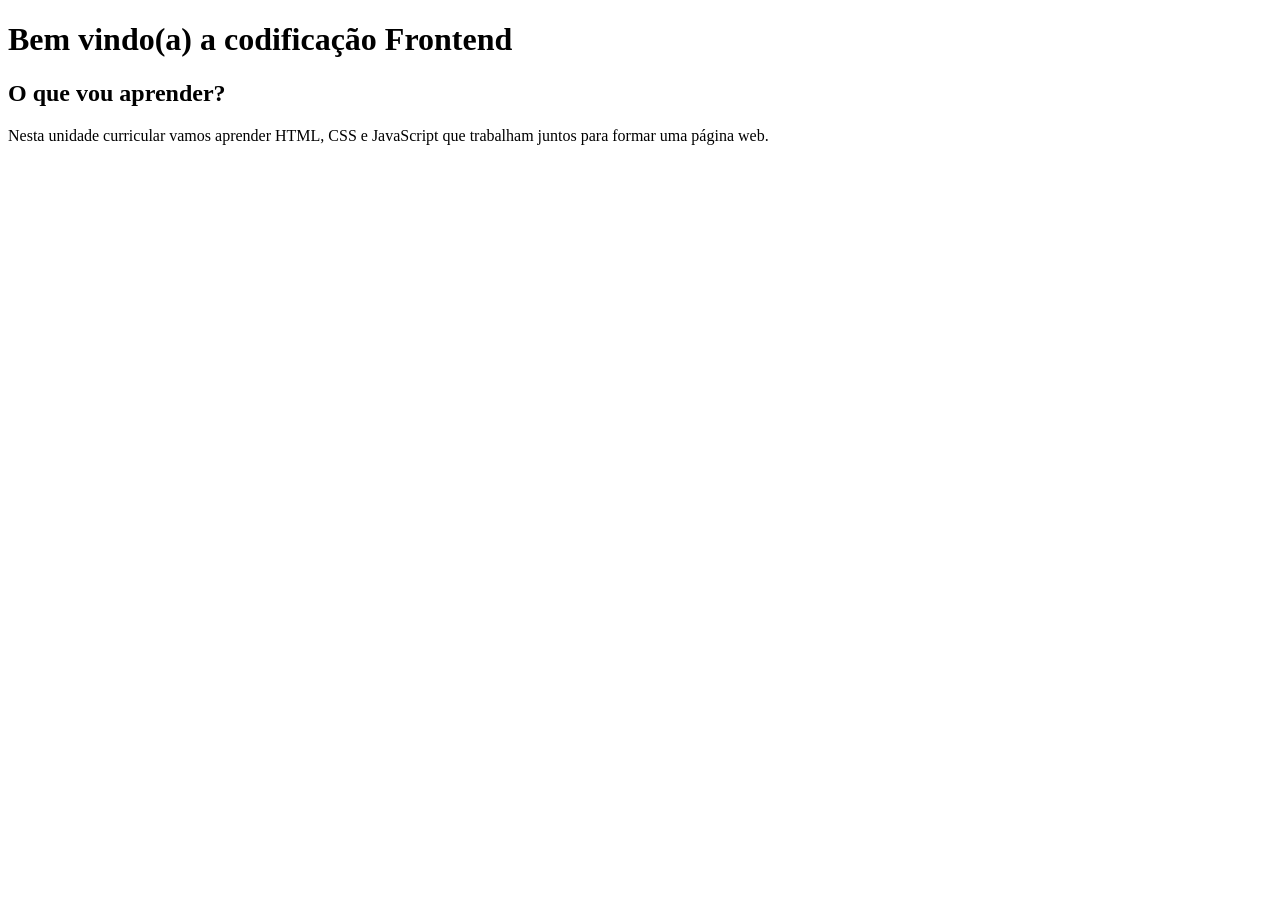
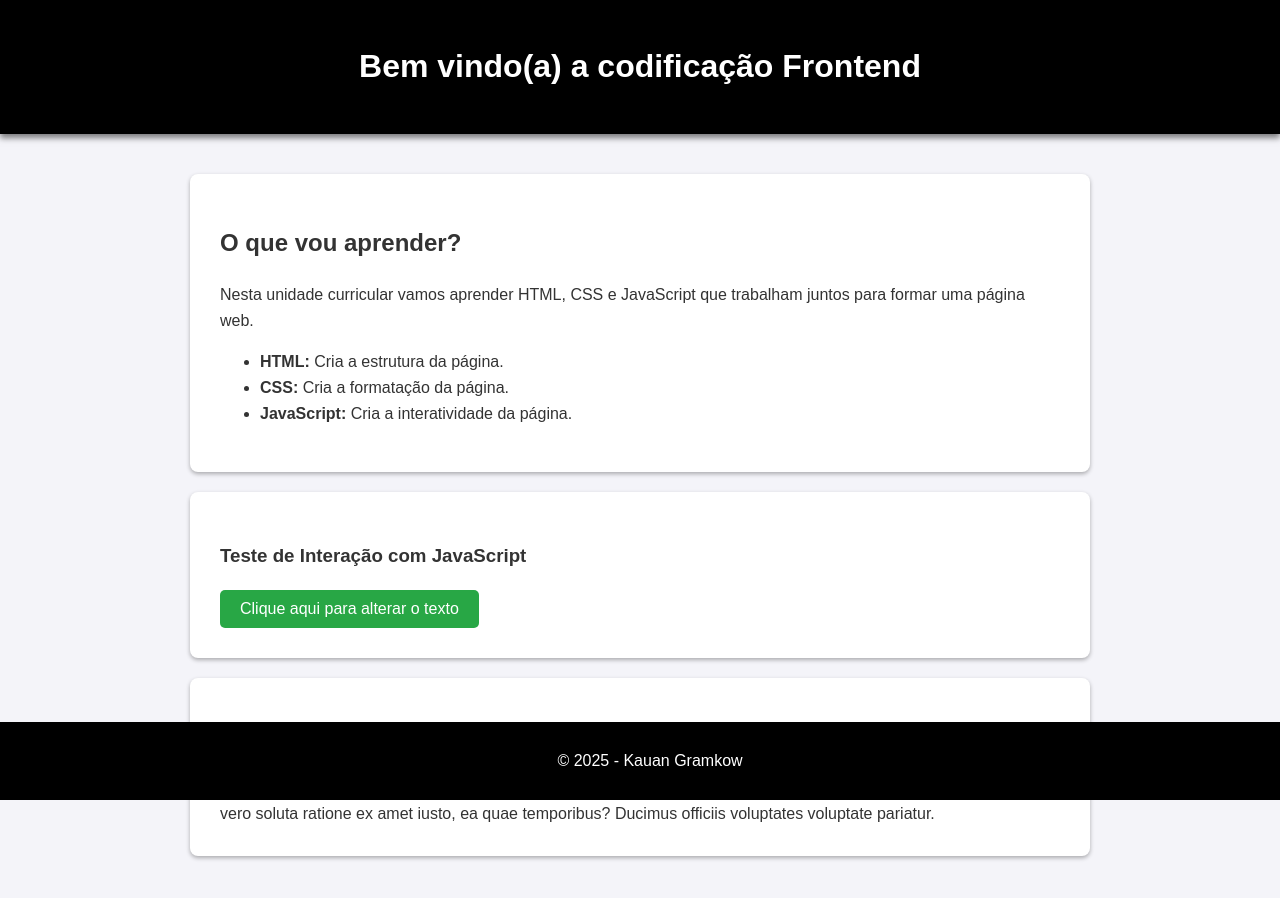
Before and after one commit to Valky-7/pagina-inicial, a plain HTML site: page index.html in a window 1280 px wide. Before the commit the page ends 800 px from the top, so only its background shows below. Drawn offline with Linux system fonts and the light colour scheme.

Commit message:
adição de css

```diff
--- a/index.html
+++ b/index.html
@@ -5,17 +5,38 @@
     <meta charset="UTF-8">
     <meta name="viewport" content="width=device-width, initial-scale=1.0">
     <title>Introdução ao Frontend</title>
+    <link rel="stylesheet" href="styles.css" />
 </head>
 
 <body>
-    <header></header>
-    <h1>Bem vindo(a) a codificação Frontend</h1>
-    <main></main>
-    <section>
-        <h2>O que vou aprender?</h2>
-        <p>Nesta unidade curricular vamos aprender HTML, CSS e JavaScript que trabalham juntos para formar uma página web.</p>
-    </section>
-    <footer></footer>
+    <header>
+        <h1>Bem vindo(a) a codificação Frontend</h1>
+    </header>
+    <main>
+        <section class="apresentacao">
+            <h2>O que vou aprender?</h2>
+            <p>Nesta unidade curricular vamos aprender HTML, CSS e JavaScript que trabalham juntos para formar uma
+                página web.</p>
+            <ul>
+                <li><strong>HTML:</strong> Cria a estrutura da página.</li>
+                <li><strong>CSS:</strong> Cria a formatação da página.</li>
+                <li><strong>JavaScript: </strong> Cria a interatividade da página.</li>
+            </ul>
+        </section>
+        <section class="apresentacao">
+            <h3>Teste de Interação com JavaScript</h3>
+            <button id="botao">Clique aqui para alterar o texto</button>
+        </section>
+        <section class="apresentacao">
+            <h3>Lorem ipsum</h3>
+            Lorem ipsum dolor sit, amet consectetur adipisicing elit. Perferendis id porro, sed autem accusantium
+            deleniti facere, vero soluta ratione ex amet iusto, ea quae temporibus? Ducimus officiis voluptates
+            voluptate pariatur.
+        </section>
+    </main>
+    <footer>
+        <p>&copy; 2025 - Kauan Gramkow</p>
+    </footer>
 </body>
 
 </html>
--- /dev/null
+++ b/styles.css
@@ -0,0 +1,63 @@
+body {
+    background-color: #f4f4f9;
+    margin: 0;
+    padding: 0;
+    color: #333;
+    font-family: Arial, Helvetica, sans-serif;
+    line-height: 1.6;
+
+}
+
+/*Formatação do cabeçalho*/
+header {
+    background-color: #000;
+    color: #fff;
+    text-align: center;
+    padding: 20px;
+    box-shadow: 0 4px 6px rgb(0, 0, 0, 0.5);
+
+}
+
+/*Formatação do main*/
+main {
+    max-width: 900px;
+    margin: 20px auto;
+    padding: 20px;
+
+}
+
+.apresentacao {
+    background-color: white;
+    padding: 30px;
+    margin-bottom: 20px;
+    border-radius: 8px;
+    box-shadow: 0 2px 4px rgb(0, 0, 0, 0.3);
+
+}
+
+#botao {
+    background-color: #28a745;
+    color: #fff;
+    padding: 10px 20px;
+    border: none;
+    border-radius: 5px;
+    cursor: pointer;
+    font-size: 16px;
+    transition: background-color 0.3s ease;
+
+}
+
+#botao:hover {
+    background-color: #1e7e34;
+
+}
+
+footer {
+    text-align: center;
+    padding: 10px;
+    background-color: #000;
+    color: #fff;
+    position: fixed;
+    bottom: 0;
+    width: 100%;
+}
```
